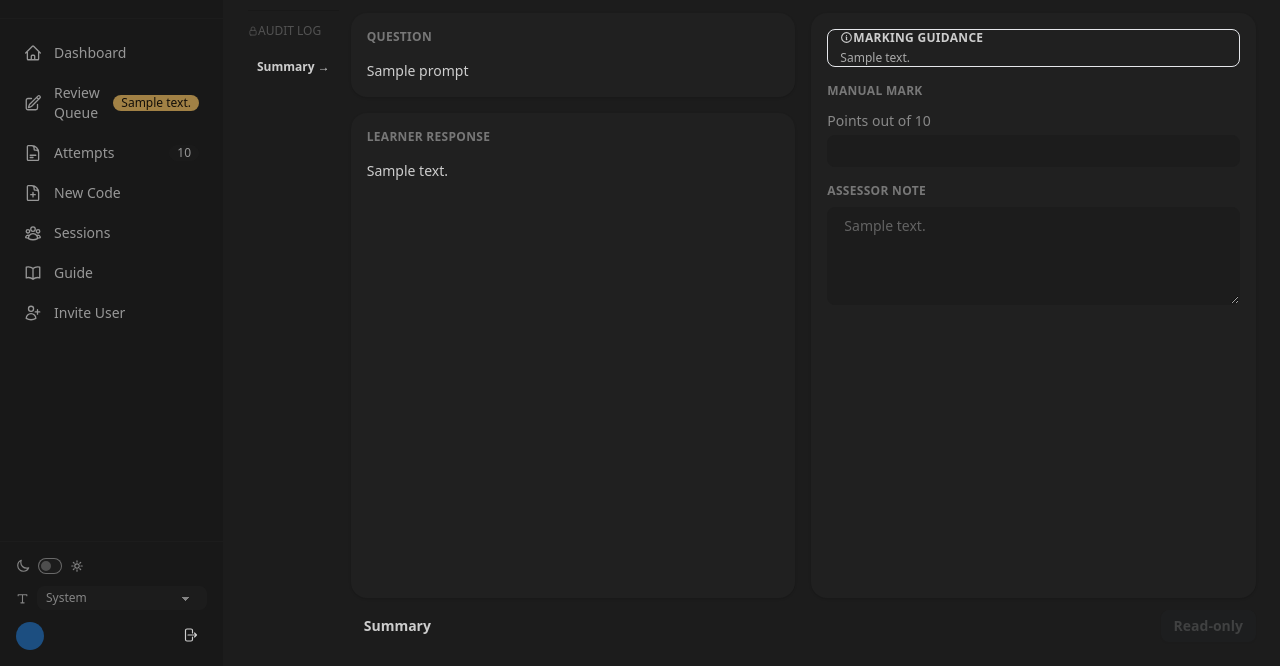
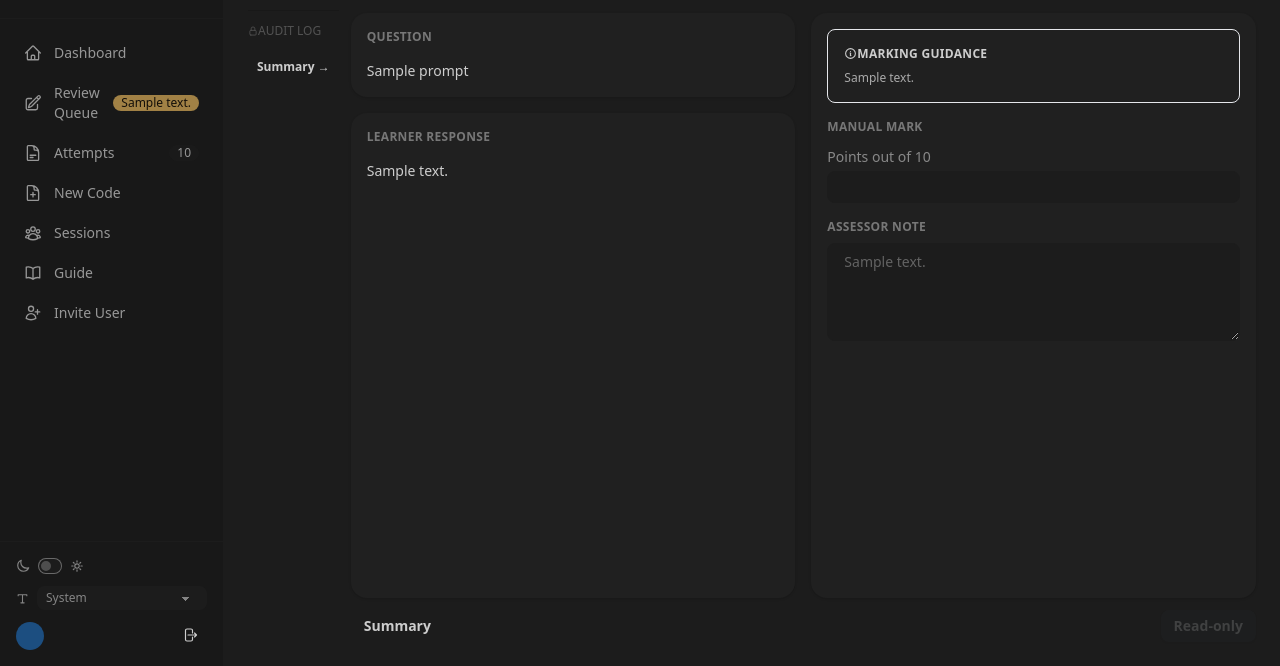
Before and after one commit to oanagakara/ogk-assess, a Django app: template assessment/templates/assessment/assessor_mark_attempt.html in a window 1280 px wide. Shown: the part 134-800 px from the top of the page. Run offline with Django 5.2, Linux system fonts and the light colour scheme; the template is opened without the code that fills it: most values are stand-ins (such as "Sample title", 1, 10 or a date in 2020); grey boxes marked "Sample" are stand-in pictures.

Commit message:
Increase padding on marking guidance box
px-3 py-2.5 / mb-1 looked crammed; p-4 / mb-2 gives proper breathing room.

Co-Authored-By: Claude Sonnet 4.6 <noreply@anthropic.com>

```diff
--- a/assessment/templates/assessment/assessor_mark_attempt.html
+++ b/assessment/templates/assessment/assessor_mark_attempt.html
@@ -346,8 +346,8 @@
               <div class="card-body p-4 flex flex-col gap-4 min-h-0 overflow-y-auto">
 
                 {% if row.question.marking_notes %}
-                  <div class="rounded-lg bg-info bg-opacity-10 border border-info border-opacity-30 px-3 py-2.5">
-                    <div class="flex items-center gap-1.5 mb-1">
+                  <div class="rounded-lg bg-info bg-opacity-10 border border-info border-opacity-30 p-4">
+                    <div class="flex items-center gap-1.5 mb-2">
                       <svg xmlns="http://www.w3.org/2000/svg" width="13" height="13" fill="none"
                            viewBox="0 0 24 24" stroke="currentColor" stroke-width="2" class="text-info shrink-0">
                         <path stroke-linecap="round" stroke-linejoin="round"
```
